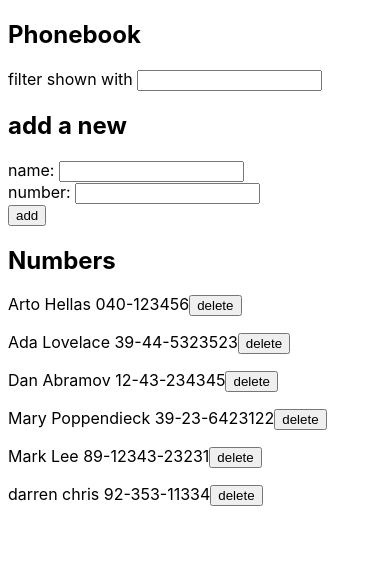
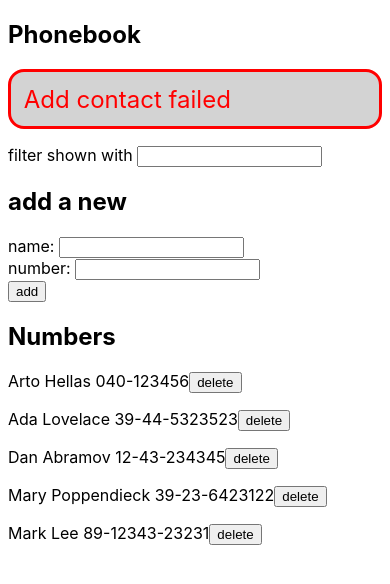
Before and after one commit to krisdinakr/fullstackopen-2021, a React (Create React App) app in the folder part2/phonebook/: page / in a window 390 px wide. Both pictures are taken after typing "Sample", "Sample" into the empty fields and a click on the button "add". Shown: the top 584 px of the page. Built offline with nearby package versions, Linux system fonts and the light colour scheme; no server answers; data requests are answered from the project's data file.

Commit message:
[phonebook] catch error and give information to user via notification

```diff
--- a/part2/phonebook/db.json
+++ b/part2/phonebook/db.json
@@ -24,11 +24,6 @@
       "name": "Mark Lee",
       "number": "89-12343-23231",
       "id": 5
-    },
-    {
-      "name": "darren chris",
-      "number": "92-353-11334",
-      "id": 6
     }
   ]
 }
--- a/part2/phonebook/src/App.js
+++ b/part2/phonebook/src/App.js
@@ -33,7 +33,13 @@ const App = () => {
         personsService.update(checkDuplicate.id, newContactObj)
           .then(newContactObj => {
             setPersons(persons.map(person => person.id !== checkDuplicate.id ? person : newContactObj));
-            setNotification(`${newName}'s Number Updated`);
+            setNotification(['success', `${newName}'s Number Updated`])
+            setTimeout(() => {
+              setNotification(null);
+            }, 5000);
+          })
+          .catch(err => {
+            setNotification(['error', `Information of ${newName} has already been removed from server`]);
             setTimeout(() => {
               setNotification(null);
             }, 5000);
@@ -43,12 +49,17 @@ const App = () => {
       personsService.create(newContactObj)
         .then(newContactObj => {
           setPersons(persons.concat(newContactObj));
-          setNotification(`Added ${newName}`);
+          setNotification(['success', `Added ${newName}`]);
           setTimeout(() => {
             setNotification(null);
           }, 5000);
         })
-        .catch(err => console.log(err));
+        .catch(err => {
+          setNotification(['error', 'Add contact failed']);
+          setTimeout(() => {
+            setNotification(null);
+          }, 5000);
+        })
     }
 
     setNewName('');
@@ -63,8 +74,17 @@ const App = () => {
         .then(() => {
           const newPersons = persons.filter(i => i !== contact);
           setPersons(newPersons);
+          setNotification(['success', `${contact.name} deleted from contact`]);
+          setTimeout(() => {
+            setNotification(null);
+          }, 5000);
         })
-        .catch(err => console.log(err));
+        .catch(err => {
+          setNotification(['error', `Information of ${contact.name} has already been removed from server`]);
+          setTimeout(() => {
+            setNotification(null);
+          }, 5000)
+        })
     }
   }
 
@@ -73,7 +93,7 @@ const App = () => {
   return (
     <div>
       <h2>Phonebook</h2>
-      <Notification message={notification} />
+      <Notification notification={notification} />
       <Filter filter={filter} setFilter={setFilter} />
       <h2>add a new</h2>
       <PersonForm newName={newName} setNewName={setNewName} newNumber={newNumber} setNewNumber={setNewNumber} addContact={addContact} />
--- a/part2/phonebook/src/components/Notification.js
+++ b/part2/phonebook/src/components/Notification.js
@@ -1,9 +1,10 @@
-const Notification = ({ message }) => {
-  if (!message) return null;
+const Notification = ({ notification }) => {
+
+  if (!notification) return null;
 
   return (
-    <div className="notification">
-      <span>{message}</span>
+    <div className={`notification notification--${notification[0]}`}>
+      <span>{notification[1]}</span>
     </div>
   )
 }
--- a/part2/phonebook/src/index.css
+++ b/part2/phonebook/src/index.css
@@ -18,10 +18,17 @@ code {
 
 .notification {
   background: lightgray;
-  color: green;
   border-style: solid;
   border-radius: 1rem;
   padding: .8rem;
   font-size: 1.5rem;
   margin-bottom: 1rem;
 }
+
+.notification--error {
+  color: red;
+}
+
+.notification--success {
+  color: green;
+}
```
